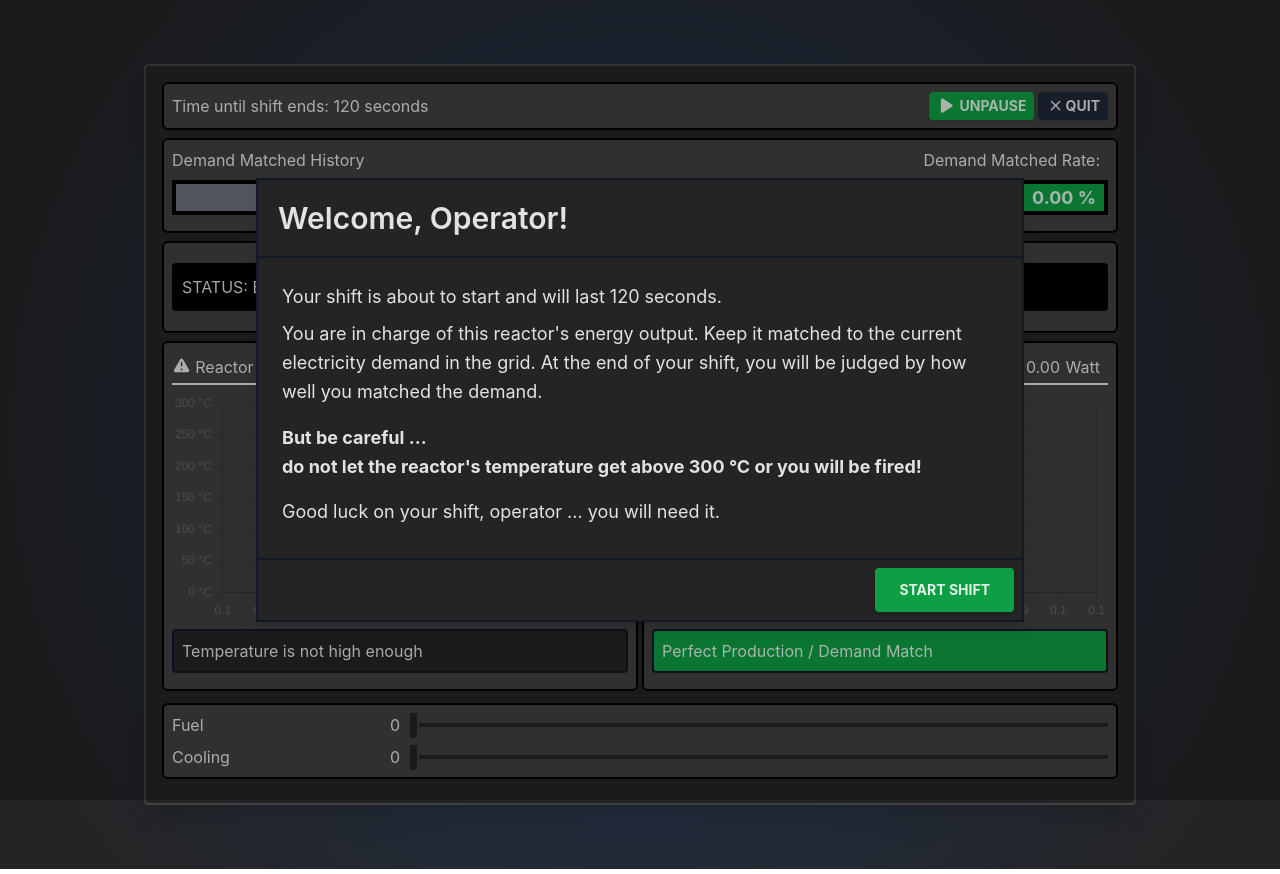
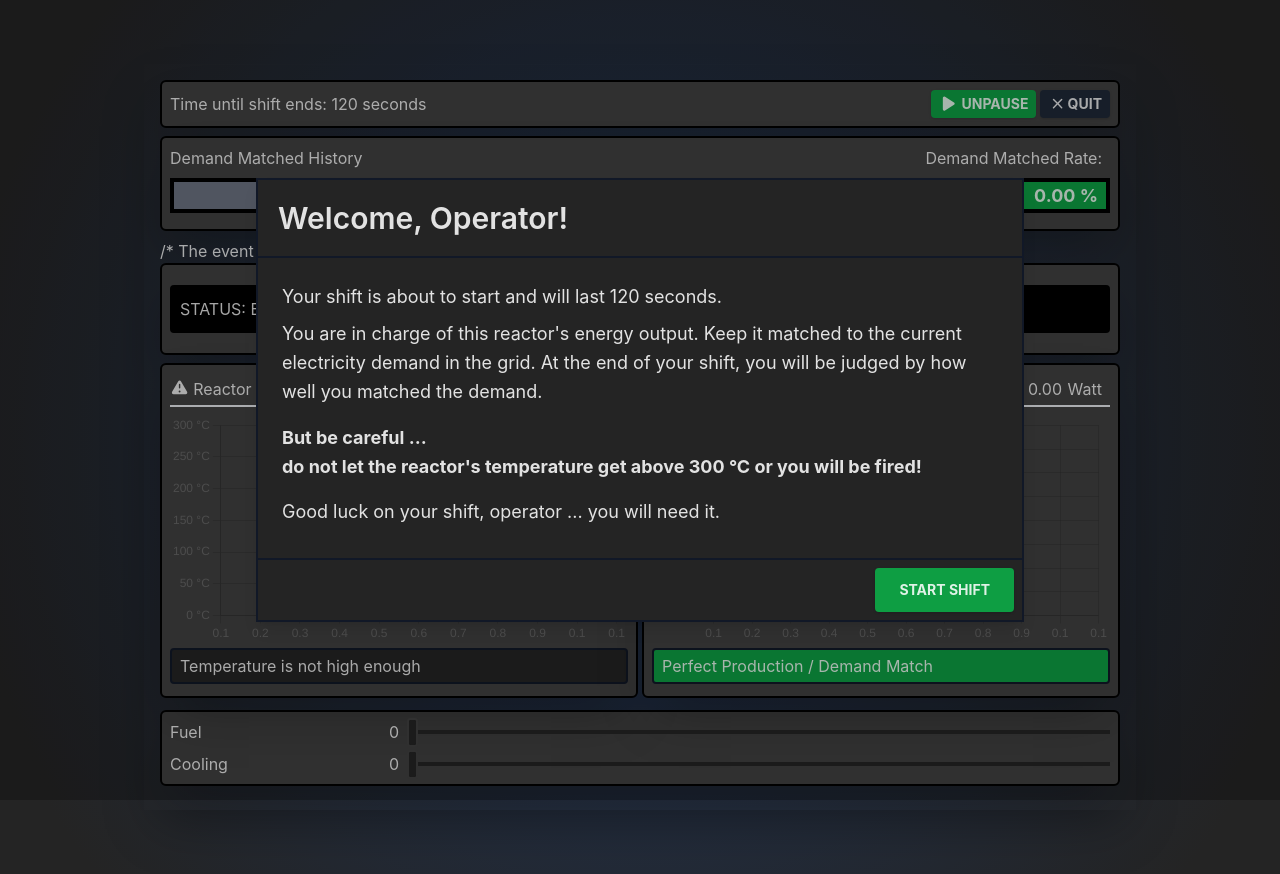
Before and after one commit to kalvinter/react-operator-hub, a React (Vite) app: page /react-reactor-game/game in a window 1280 px wide. Built offline with nearby package versions, Linux system fonts and the light colour scheme.

Commit message:
visual improvements

```diff
--- a/src/components/common/Card.jsx
+++ b/src/components/common/Card.jsx
@@ -2,7 +2,8 @@ import React from 'react'
 
 function Card(props) {
   return (
-    <div className={`${props.className} mb-2 rounded-md border-solid border-2 border-color-card p-2 bg-card`}>
+    <div className={`${props.className} mb-2
+    shadow-2xl rounded-md border-solid border-2 border-color-card p-2 bg-card`}>
         {props.children}
     </div>
   )
--- a/src/components/gameui/OutputChart.jsx
+++ b/src/components/gameui/OutputChart.jsx
@@ -108,16 +108,11 @@ export default function OutputChart() {
     let deltaComponent;
     if (gameData.overProduction || gameData.underProduction) {
         deltaComponent = (
-            <div className={`w-full my-2 border-solid border-2 rounded border-gray-900 flex justify-between p-2 items-center ${delta.deltaBg}`}>
-                <h5>{delta.deltaLabel}</h5>
-                <div>{gameData.productionDemandDelta.toFixed(0)} Watt</div>
-            </div>
+            <span>{delta.deltaLabel} {gameData.productionDemandDelta.toFixed(0)} Watt</span>
         )
     } else {
         deltaComponent = (
-            <div className={`w-full border-solid border-2 rounded border-gray-900 my-2 flex justify-between p-2 items-center ${delta.deltaBg}`}>
-                <h5>Perfect Production / Demand Match</h5>
-            </div>
+            <span>Perfect Production / Demand Match</span>
         )
     }
 
@@ -131,7 +126,9 @@ export default function OutputChart() {
                 </div>
             </div>
             <Line options={outputChartOptions} data={outputChartData} />
-            {deltaComponent}
+            <div className={`w-full border-solid border-2 rounded border-gray-900 my-1 flex justify-between px-2 py-1 items-center ${delta.deltaBg}`}>
+                {deltaComponent}
+            </div>
         </Card>
     )
 }
--- a/src/components/gameui/TemperatureChart.jsx
+++ b/src/components/gameui/TemperatureChart.jsx
@@ -68,37 +68,37 @@ const TemperatureChart = () => {
     if (reactorData.currentTemperature <= GameConfig.minimumTemperature) {
         temperature_indication_bg = "bg-dark text-color--light"
         temperature_text = (
-            <h5>Temperature is not high enough </h5>
+            <span>Temperature is not high enough</span>
         )
         display_temperature_text = true
     } else if (reactorData.currentTemperature <= 150){
         temperature_indication_bg = "bg-light"
         temperature_text = (
-            <h5>Temperature is normal</h5>
+            <span>Temperature is normal</span>
         )
         display_temperature_text = true
     } else if (reactorData.currentTemperature <= 200){
         temperature_indication_bg = "bg-warning"
         temperature_text = (
-            <h5>Temperature is above normal</h5>
+            <span>Temperature is above normal</span>
         )
         display_temperature_text = true
     } else if (reactorData.currentTemperature < 250){
         temperature_indication_bg = "bg-strong-warning"
         temperature_text = (
-            <h5>Temperature is high!</h5>
+            <span>Temperature is high!</span>
         )
         display_temperature_text = true
     } else if (reactorData.currentTemperature < GameConfig.maximumTemperature) {
         temperature_indication_bg = "bg-danger"
         temperature_text = (
-            <h5>Temperature is critical! <br></br>Reactor breakdown occures above {GameConfig.maximumTemperature}°C!</h5>
+            <span>Temperature is critical! Reactor breakdown occures above {GameConfig.maximumTemperature}°C!</span>
         )
         display_temperature_text = true
     } else {
         temperature_indication_bg = "bg-danger"
         temperature_text = (
-            <h5>The reactor exceeded critical temperature</h5>
+            <span>The reactor exceeded critical temperature</span>
         )
         display_temperature_text = true
     }
@@ -120,20 +120,20 @@ const TemperatureChart = () => {
     return (
         <Card className='w-full my-0'>
 
-            <div className="grid grid-cols-4 mb-2 border-b-2 border-gray-200 py-1 items-center">
-                <div className="flex items-center md:col-span-2 col-span-3 gap-1"><ExclamationTriangleIcon className='small-icon'/><span>Reactor Temperature</span></div>
+            <div className="grid grid-cols-8 mb-2 border-b-2 border-gray-200 py-1 items-center">
+                <div className="flex items-center md:col-span-4 col-span-5 gap-1"><ExclamationTriangleIcon className='small-icon'/><span>Reactor Temperature</span></div>
                 <div className={`${temperature_indication_bg}
-                    px-2 gap-2 flex justify-end w-full md:col-span-2 col-span-1`}
+                    px-2 gap-2 flex justify-end md:col-span-4 col-span-3 w-full`}
                 >
                     <div>{reactorData.currentTemperature.toFixed(2)}</div>
-                    <div className="w-[40px]">°C</div>
+                    <div>°C</div>
                 </div>
             </div>
             <div className='hidden md:flex'>
                 <Line options={temperatureChartOptions} data={temperature_line_chart_data} />
             </div>
             <div className={`${display_temperature_text? '' : 'invisible'} w-full border-solid border-2 rounded border-gray-900
-            ${temperature_indication_bg} p-2 my-2`}>
+            ${temperature_indication_bg} px-2 py-1 my-1`}>
                 {temperature_text}
             </div>
 
--- a/src/index.css
+++ b/src/index.css
@@ -72,18 +72,17 @@ body.theme-is-changing {
 
 body {
   color: var(--text-color);
-  background-color: var(--dark-bg);
-
-  /*background: linear-gradient(180deg, var(--bg-dark) 0%, rgba(35,41,53,1) 36%, rgba(35,42,57,1) 55%, rgba(34,46,67,1) 69%, rgba(32,52,86,1) 100%);*/
-  background: linear-gradient(180deg, var(--bg-back) 0%, var(--bg-back) 10%, var(--background-light) 100%);
-  background: radial-gradient(circle, var(--background-light) 0%, var(--bg-back) 90%);
-
-  transition-property: color, background;
-  transition-duration: 1s;
-  transition-timing-function: ease-out;
+  background: var(--bg-back);
 
   opacity: 1;
   transition: opacity 0.2s ease-in-out;
+}
+
+@media (min-width: 768px) {
+  body {
+    /*background: linear-gradient(180deg, var(--bg-back) 0%, var(--bg-back) 10%, var(--background-light) 100%);*/
+    background: radial-gradient(circle, var(--background-light) 0%, var(--bg-back) 90%);
+  }
 }
 
 .text-color--main {
@@ -169,7 +168,7 @@ button:is(.bg-success,.bg-neutral,.bg-danger):hover {
 
 h1 {
   font-weight: bolder;
-  font-size: larger;
+  font-size: x-large;
 }
 
 h2 {
--- a/src/pages/App.jsx
+++ b/src/pages/App.jsx
@@ -81,7 +81,9 @@ function App() {
                                     newlyUnlockedAchievements={newlyUnlockedAchievements}
                                 />
 
-                                <Welcome />
+                                <Card>
+                                    <Welcome />
+                                </Card>
 
                                 <Card>
                                     <AchievementsBar
@@ -111,7 +113,7 @@ function App() {
                     <Route path='game/'
                         element={
                                 <Game
-                                endGame={(gameResult, gameStatus) => endGame(gameResult, gameStatus)}
+                                    endGame={(gameResult, gameStatus) => endGame(gameResult, gameStatus)}
                                     gameIsRunning={true}
                                 />
                         }
--- a/src/pages/Game.jsx
+++ b/src/pages/Game.jsx
@@ -389,7 +389,12 @@ class Game extends React.Component {
 
               <ShiftProgressBar />
 
-              <EventsBar />
+              <div className='md:block hidden'>
+                /* The event bar should be at the top in desktop mode since it is the main
+                 * indication for changes
+                 */
+                <EventsBar />
+              </div>
 
               <div className='flex gap-1 my-1 mx-0 flex-col md:flex-row'>
                   <TemperatureChart />
@@ -397,6 +402,14 @@ class Game extends React.Component {
               </div>
 
               <InputBar/>
+
+              <div className='md:hidden block'>
+                /* The event bar is only visible at the bottom in mobile displays since it changes height with every
+                 * added or removed event. At the bottom it does not move the interface so much and the main indicators and
+                 * input controls are visible without scrolling
+                 */
+                <EventsBar />
+              </div>
 
             </EventDataContext.Provider>
           </GameDataContext.Provider>
--- a/src/pages/MainLayout.jsx
+++ b/src/pages/MainLayout.jsx
@@ -6,11 +6,11 @@ import { MotionWrapper } from '../hocs/MotionWrapper'
 
 function MainLayout() {
   const location = useLocation()
-
+/*border-solid border-color-back bg-back rounded border-[2px] shadow-xl */
   return (
     <MotionWrapper location={location}>
       <div className="min-h-[100vh] md:max-w-[70rem] md:p-[4rem] md:m-auto p-0">
-          <div className="min-h-[60vh] h-full w-full p-4 rounded border-[2px] shadow-xl border-solid border-color-back bg-back">
+          <div className="min-h-[60vh] h-full w-full p-4 shadow-2xl">
               <ScrollToTop />
 
               <Outlet />
```
Also changed, not shown: src/main.jsx (+0 -7 lines).
